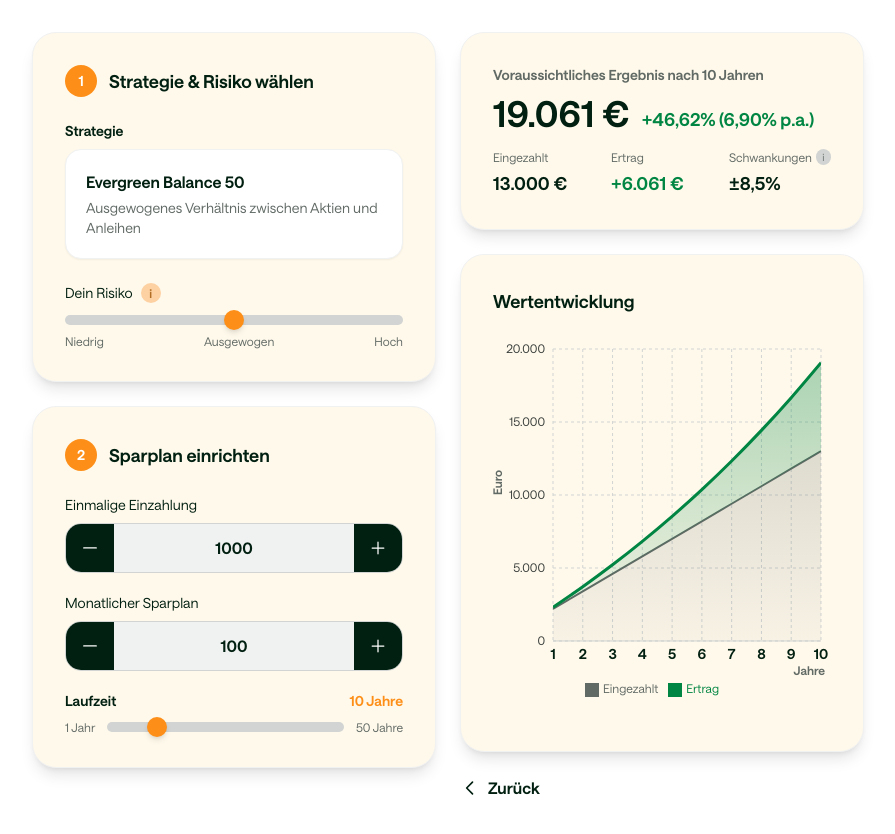
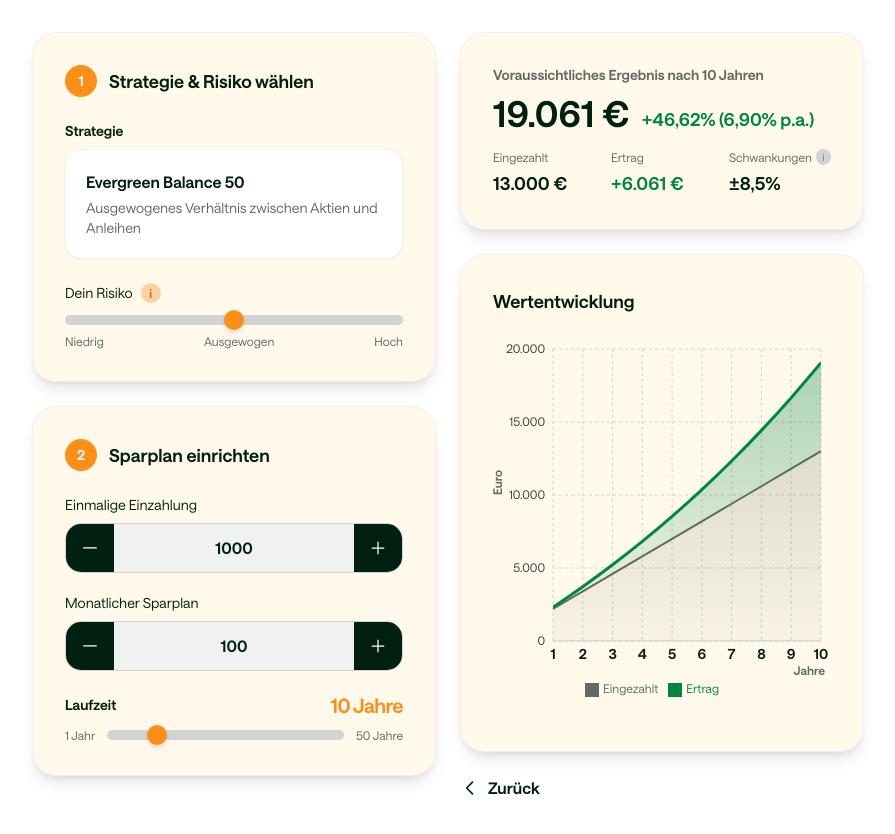
Before and after one commit to ivenkurz/kindersparplan, a Next.js app: page /SparplanRechner in a window 1280 px wide. Shown: the top 834 px of the page, without its empty margins (192-1087 px from the left). Built offline with nearby package versions, Linux system fonts and the light colour scheme.

Commit message:
Sparplan: Laufzeit-Anzeige am Slider hervorheben

```diff
--- a/app/SparplanRechner/page.tsx
+++ b/app/SparplanRechner/page.tsx
@@ -229,6 +229,7 @@
                   leftLabel="1 Jahr"
                   rightLabel="50 Jahre"
                   showValueRight
+                  valueClassName="text-lg sm:text-xl font-semibold text-ds-orange-60 font-saans tracking-tight"
                 />
               </div>
             </div>
--- a/components/SliderInput.tsx
+++ b/components/SliderInput.tsx
@@ -13,6 +13,7 @@
   rightLabel?: string;
   showValueRight?: boolean;
   hideValue?: boolean;
+  valueClassName?: string;
   id?: string;
 }
 
@@ -29,6 +30,7 @@
   rightLabel,
   showValueRight = false,
   hideValue = false,
+  valueClassName,
   id,
 }: SliderInputProps) {
   const displayValue = formatValue ? formatValue(value) : `${value}${unit}`;
@@ -43,7 +45,11 @@
             </label>
           )}
           {showValueRight && (
-            <span className="text-sm font-semibold text-ds-orange-60 font-saans">
+            <span
+              className={
+                valueClassName ?? "text-sm font-semibold text-ds-orange-60 font-saans"
+              }
+            >
               {displayValue}
             </span>
           )}
@@ -82,7 +88,7 @@
         )}
       </div>
       {!showValueRight && !hideValue && (
-        <span className="text-sm font-semibold text-ds-orange-60 font-saans">
+        <span className={valueClassName ?? "text-sm font-semibold text-ds-orange-60 font-saans"}>
           {displayValue}
         </span>
       )}
```
